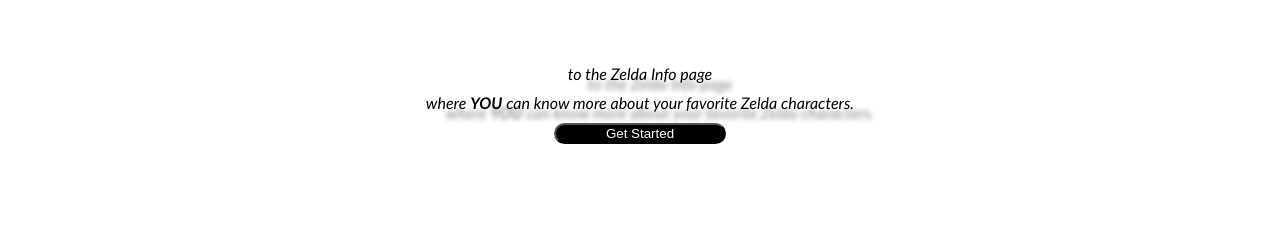
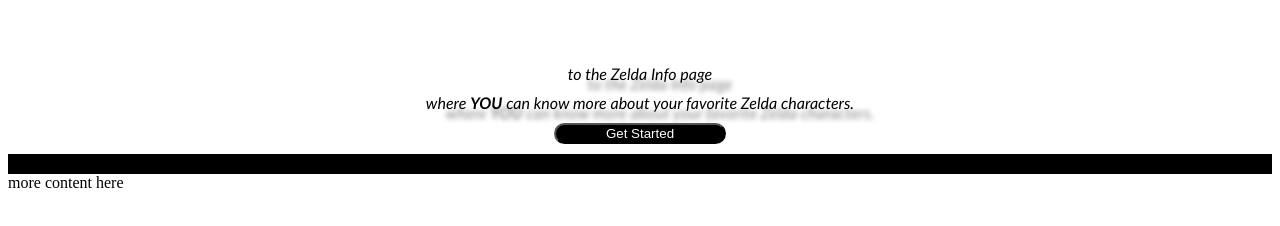
Before and after one commit to efoneon/zelda-info, a plain HTML site: page index.html in a window 1280 px wide. Shown: the part 190-416 px from the top of the page. Drawn offline with Linux system fonts and the light colour scheme.

Commit message:
Added separation border

```diff
--- a/index.html
+++ b/index.html
@@ -17,5 +17,8 @@
       <button>Get Started</button>
     </div>
   </header>
+  <section>
+    more content here
+  </section>
 </body>
 </html>
--- a/styles.css
+++ b/styles.css
@@ -11,6 +11,10 @@
   font-style: italic;
   text-shadow: 20px 10px 5px grey;
   padding-bottom: 10px;
+}
+
+header {
+  border-bottom: 20px solid black;
 }
 
 header button {
```
Lines whose indentation alone changed are shown as unchanged.
